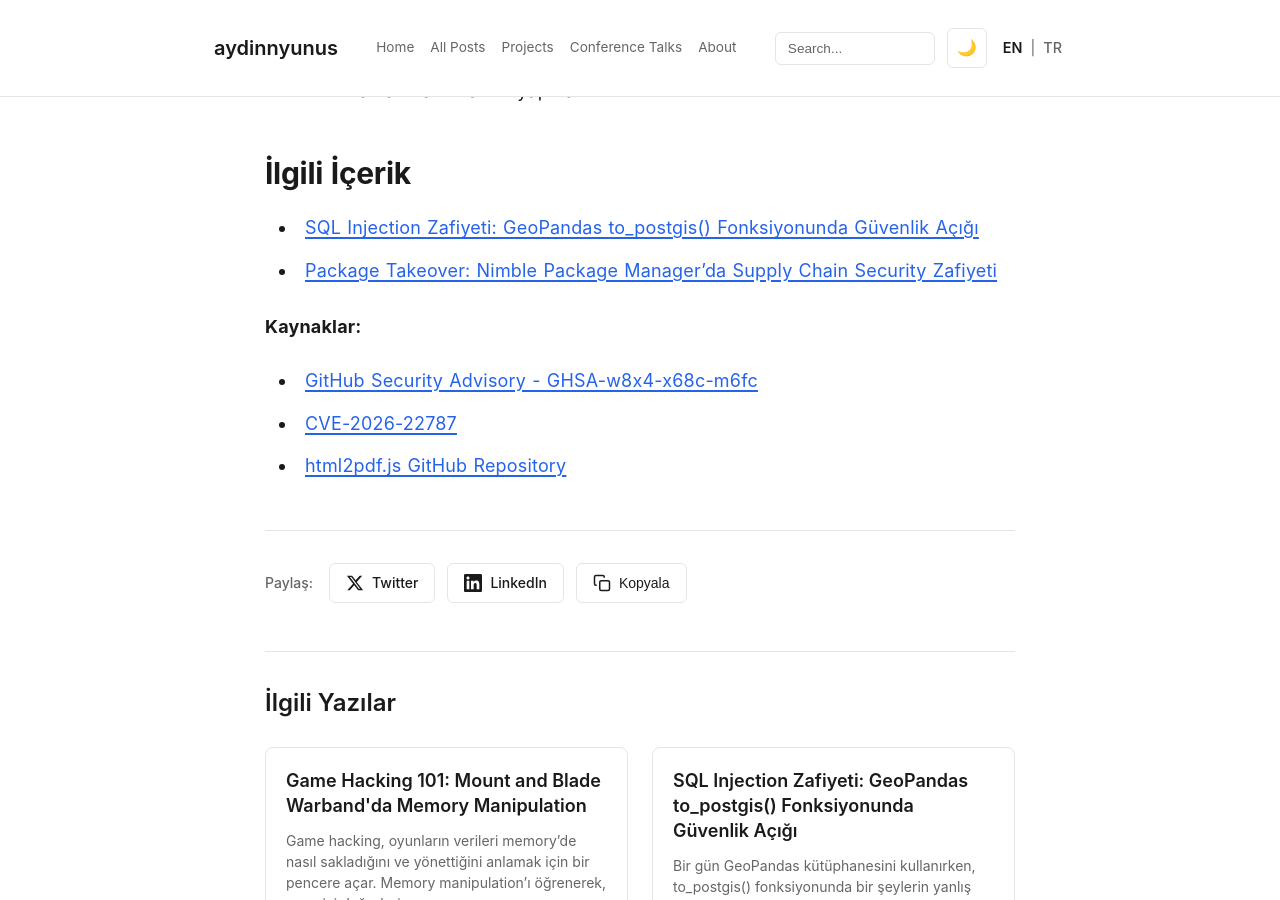
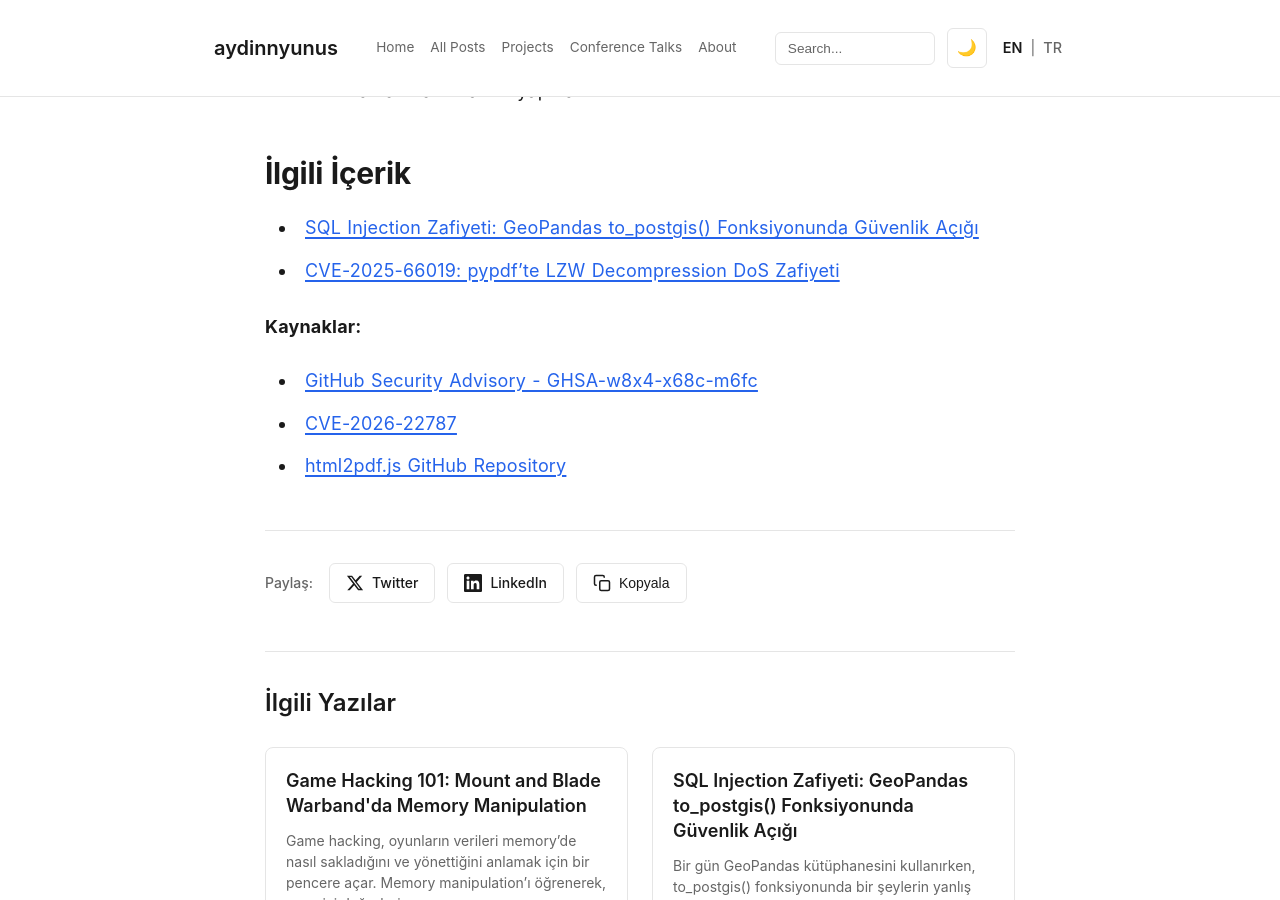
Before and after one commit to aydinnyunus/aydinnyunus.github.io, a Jekyll site: the page built from _posts/2026-01-17-cve-2026-22787-html2pdf-xss-vulnerability-tr.md, in a window 1280 px wide and 900 px high, scrolled down 8203 px. Built offline with Jekyll 4.4.1, drawn with Linux system fonts in a browser that asks for light colours.

Commit message:
Update related content links in published blog posts

```diff
--- a/_posts/2026-01-17-cve-2026-22787-html2pdf-xss-vulnerability-tr.md
+++ b/_posts/2026-01-17-cve-2026-22787-html2pdf-xss-vulnerability-tr.md
@@ -237,7 +237,7 @@ Bu zafiyet, web uygulamalarında kullanıcı input'larının güvenli bir şekil
 ## İlgili İçerik
 
 - [SQL Injection Zafiyeti: GeoPandas to_postgis() Fonksiyonunda Güvenlik Açığı](/2025/12/27/sql-injection-geopandas-tr/)
-- [Package Takeover: Nimble Package Manager'da Supply Chain Security Zafiyeti](/2026/01/24/supply-chain-security-hacking-nimble-packages-tr/)
+- [CVE-2025-66019: pypdf'te LZW Decompression DoS Zafiyeti](/2025/12/20/cve-2025-66019-pypdf-lzw-dos-tr/)
 
 **Kaynaklar:**
 
```
Also changed, not shown: _posts/2025-12-27-sql-injection-geopandas-tr.md (+1 -1 lines), _posts/2025-12-27-sql-injection-geopandas.md (+1 -1 lines), _posts/2026-01-17-cve-2026-22787-html2pdf-xss-vulnerability.md (+1 -1 lines).
